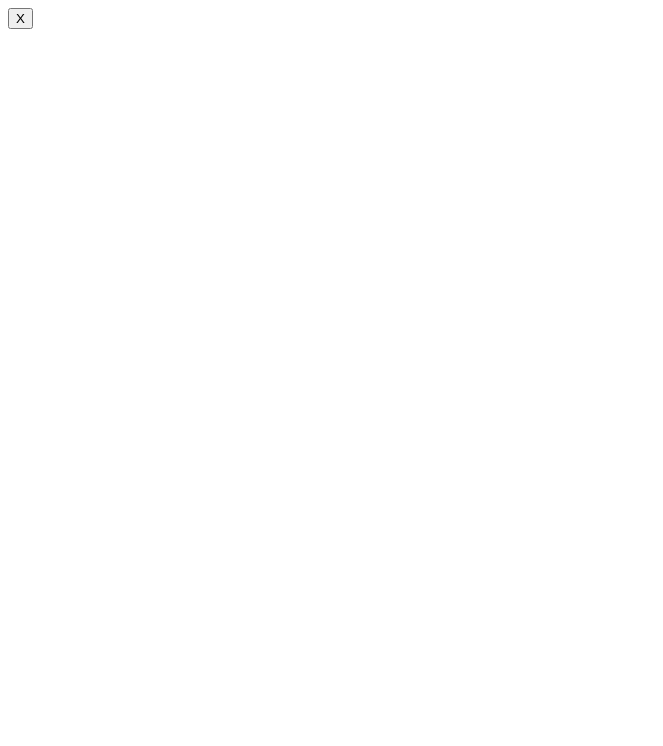
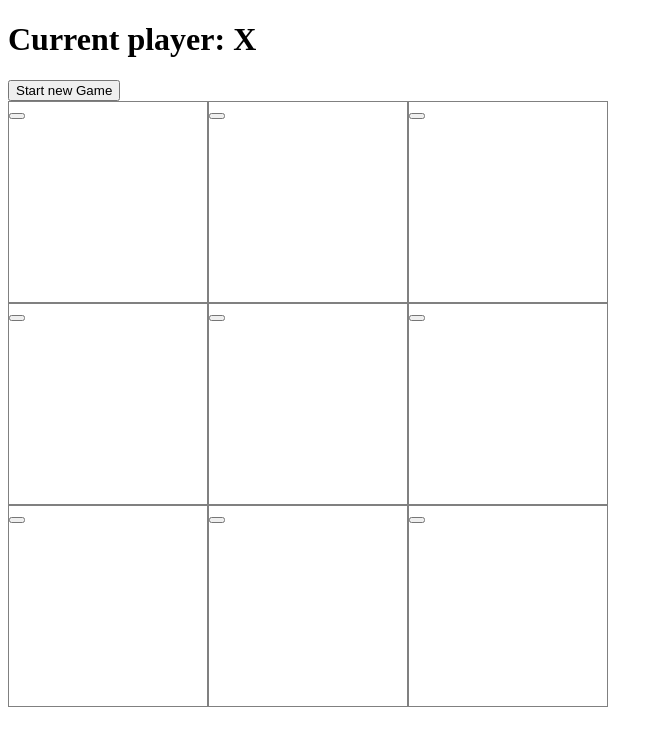
Before and after one commit to felipe-parra/angular-tic-tac-toe, an Angular app: page / in a window 1280 px wide. Shown: the top 746 px of the page, without its empty margins (0-663 px from the left). Built offline with nearby package versions, Linux system fonts and the light colour scheme.

Commit message:
put board on app component

```diff
--- a/src/app/app.component.html
+++ b/src/app/app.component.html
@@ -1,2 +1,2 @@
-<app-square [value]="'X'"></app-square>
+<app-board></app-board>
 <router-outlet></router-outlet>
```
